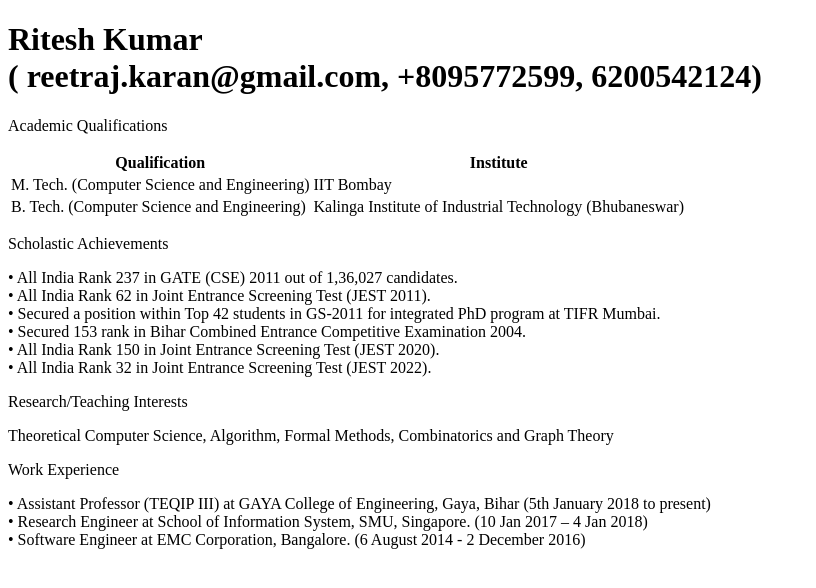
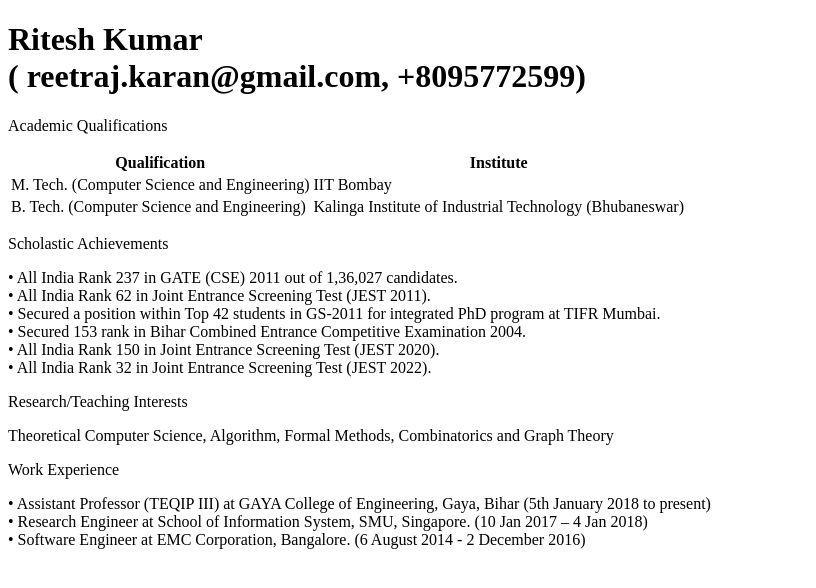
Before and after one commit to reetraj/reetraj.github.io, a plain HTML site: page index.html in a window 1280 px wide. Shown: the whole page, without its empty margins (0-816 px from the left). Drawn offline with Linux system fonts and the light colour scheme.

Commit message:
Update index.html

```diff
--- a/index.html
+++ b/index.html
@@ -4,7 +4,7 @@
 <title>Ritesh Kumar</title>
 </head>
 <body>
-<h1>Ritesh Kumar<br>( reetraj.karan@gmail.com, +8095772599, 6200542124)</h1>
+<h1>Ritesh Kumar<br>( reetraj.karan@gmail.com, +8095772599)</h1>
 <p>Academic Qualifications</p>
 <table>
   <tr>
```
